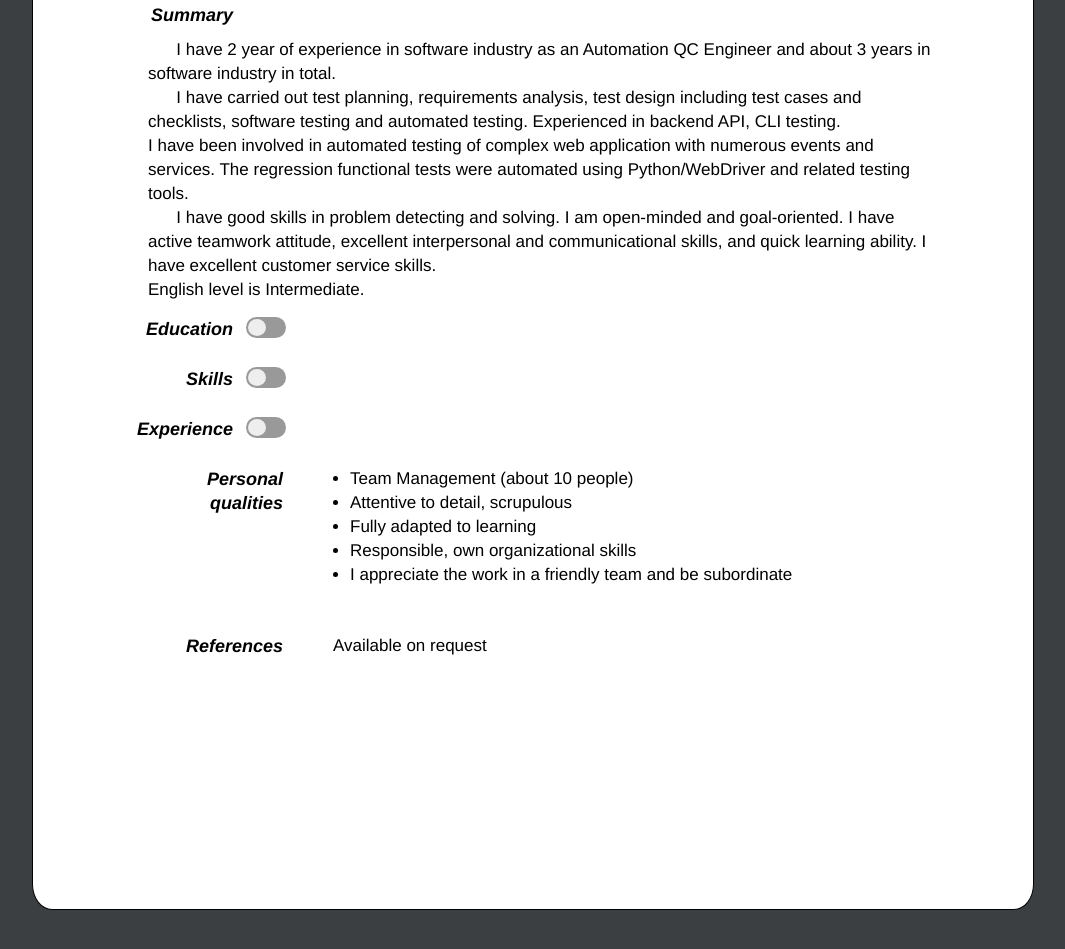
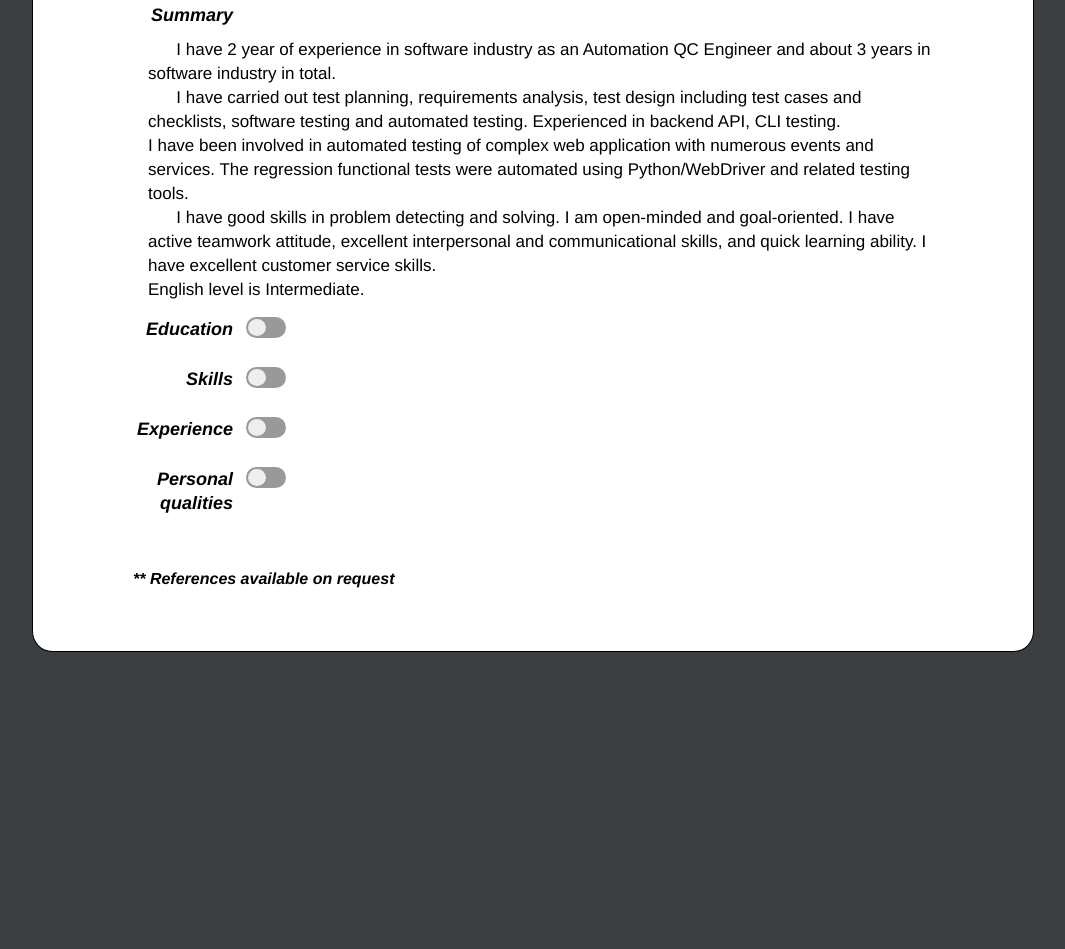
Before and after one commit to SergeyMoroz0703/SergeyMoroz0703.github.io, a plain HTML site: page index.html in a window 1280 px wide. Shown: the part 411-1360 px from the top of the page, without its empty margins (107-1172 px from the left). Drawn offline with nearby package versions, Linux system fonts and the light colour scheme.

Commit message:
added all animations

```diff
--- a/index.html
+++ b/index.html
@@ -39,17 +39,22 @@
         .myskills {height:35px; margin-left: -50px; }
         .myexp {height: 35px; margin-left: -50px;}
         .myedu {height: 35px; margin-left: -50px; }
-        .pq {height: 120px}
+        .mypersonal {height: 35px; margin-left: -50px; }
+        .ref {font-style: italic; font-size: 16px; float:left; font-weight: bold; margin-top: 50px; }
 
 
         /*Popup menu styles*/
         .reference ~ .story {visibility: hidden; opacity: 0; height: 0px; }
         .reference ~ .skillsstory {visibility: hidden; opacity: 0; height: 0px; }
         .reference ~ .expstory {visibility: hidden; opacity: 0; height: 0px;}
+        .reference ~ .personalstory {visibility: hidden; opacity: 0; height: 0px;}
         .reference + label {cursor: pointer;display: inline-block;}
         .reference:checked ~ .story {display:block; padding-left: 10px; border-left: 1px solid black; height: 130px; visibility: visible; opacity: 1; transition: opacity 1s linear;}
         .reference:checked ~ .skillsstory {display:block; padding-left: 10px; border-left: 1px solid black; height: 270px; visibility: visible; opacity: 1; transition: opacity 1s linear;}
         .reference:checked ~ .expstory {display:block; padding-left: 10px; border-left: 1px solid black; height: 690px; visibility: visible; opacity: 1; transition: opacity 1s linear;}
+        .reference:checked ~ .personalstory {display:block; padding-left: 10px; border-left: 1px solid black; height: 110px; visibility: visible; opacity: 1; transition: opacity 1s linear;}
+
+
 
         /* Checkbox animation styles */
         .reference { margin-bottom: 5px; position: relative; border-radius: 20px; background: #999; outline: 0; -webkit-appearance: none; cursor: pointer; }
@@ -185,22 +190,24 @@ teamwork attitude, excellent interpersonal and communicational skills, and
 
 
             <dd class="clear"></dd>
-
-            <dt class="pq">Personal qualities</dt>
-            <dd><ul>
+            <div> <input type="checkbox" id="hd-4" class="reference"/>
+            <dt class="mypersonal">Personal qualities</dt>
+            <dd class="personalstory"><ul>
                     <li>Team Management (about 10 people)</li>
                     <li>Attentive to detail, scrupulous</li>
                     <li>Fully adapted to learning</li>
                     <li>Responsible, own organizational skills</li>
                     <li>I appreciate the work in a friendly team and be subordinate</li>
             </ul> </dd>
+            </div>
 
             <dd class="clear"></dd>
 
-            <dt>References</dt>
-            <dd>Available on request</dd>
 
-            <dd class="clear"></dd>
+            <div class="ref">
+                   ** References available on request
+            </div>
+
         </dl>
 
         <div class="clear"></div>
```
